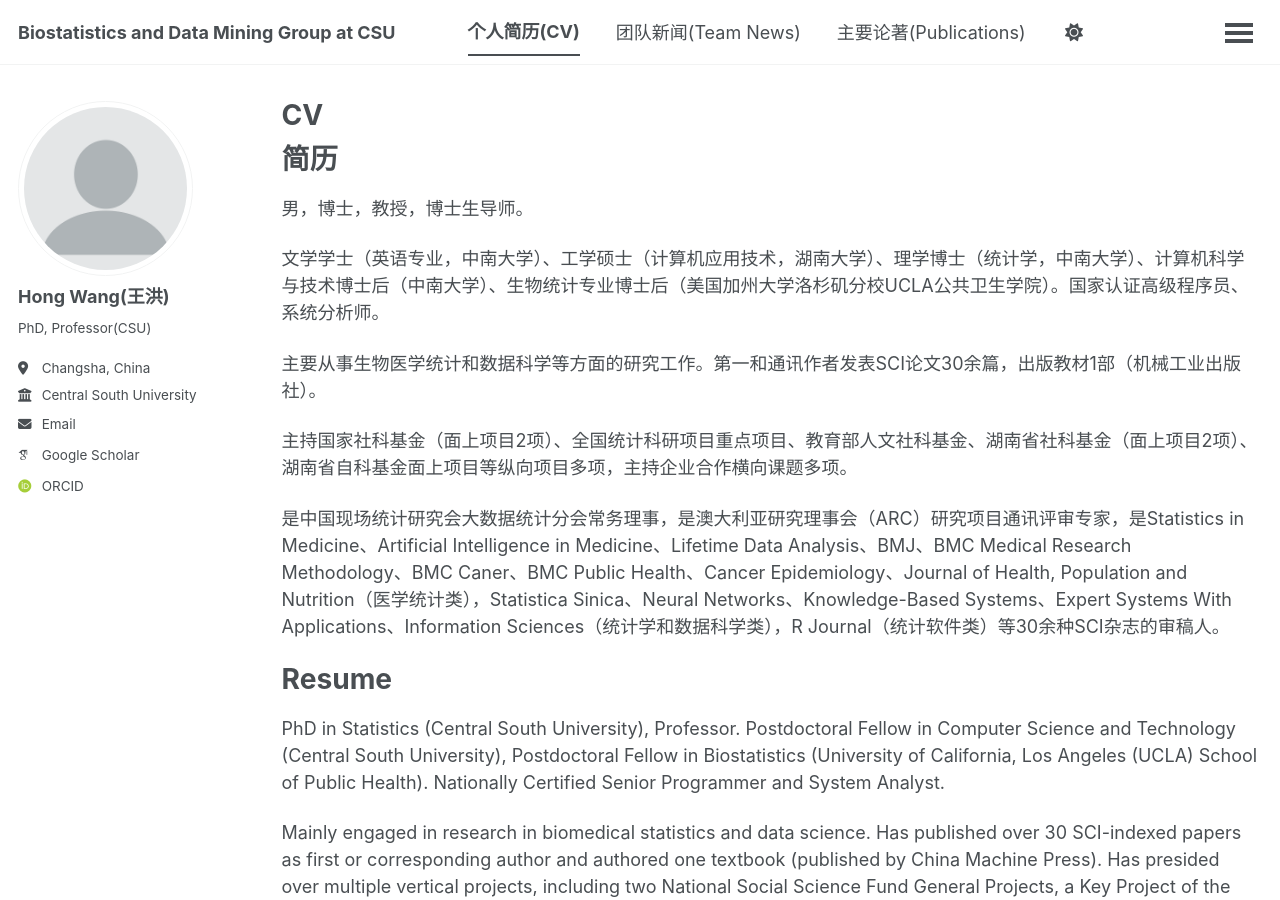
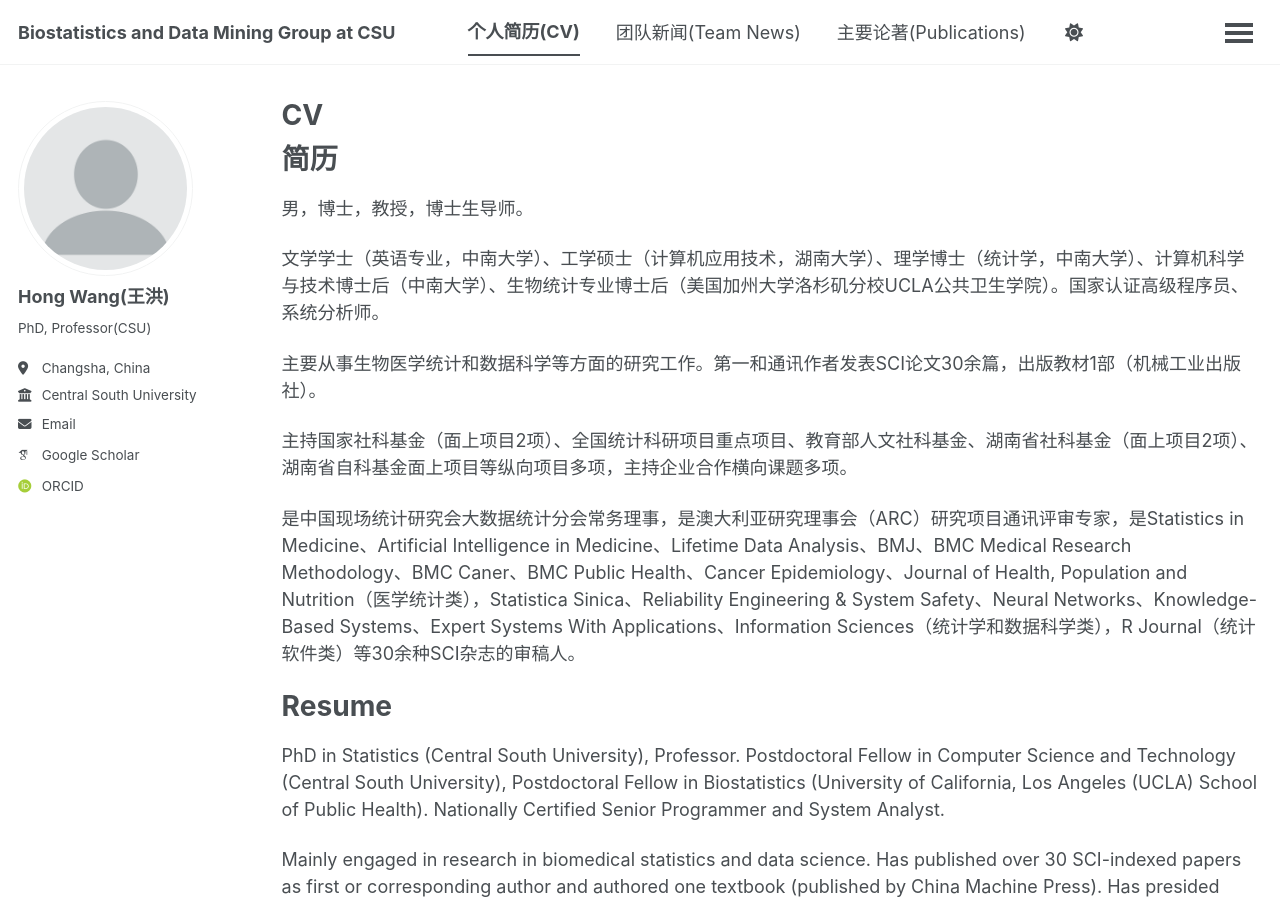
Before and after one commit to whcsu/whcsu.github.io, a Jekyll site: the page built from _pages/cv.md, in a window 1280 px wide and 900 px high. Built offline with Jekyll 4.4.1, drawn with Linux system fonts in a browser that asks for light colours; some web fonts are replaced; a script bundle is joined from its source files by our own code; library files that are not in the unit come from our copies.

Commit message:
Update cv.md

```diff
--- a/_pages/cv.md
+++ b/_pages/cv.md
@@ -19,7 +19,7 @@ redirect_from:
 
 主持国家社科基金（面上项目2项）、全国统计科研项目重点项目、教育部人文社科基金、湖南省社科基金（面上项目2项）、湖南省自科基金面上项目等纵向项目多项，主持企业合作横向课题多项。
 
-是中国现场统计研究会大数据统计分会常务理事，是澳大利亚研究理事会（ARC）研究项目通讯评审专家，是Statistics in Medicine、Artificial Intelligence in Medicine、Lifetime Data Analysis、BMJ、BMC Medical Research Methodology、BMC Caner、BMC Public Health、Cancer Epidemiology、Journal of Health, Population and Nutrition（医学统计类），Statistica Sinica、Neural Networks、Knowledge-Based Systems、Expert Systems With Applications、Information Sciences（统计学和数据科学类），R Journal（统计软件类）等30余种SCI杂志的审稿人。
+是中国现场统计研究会大数据统计分会常务理事，是澳大利亚研究理事会（ARC）研究项目通讯评审专家，是Statistics in Medicine、Artificial Intelligence in Medicine、Lifetime Data Analysis、BMJ、BMC Medical Research Methodology、BMC Caner、BMC Public Health、Cancer Epidemiology、Journal of Health, Population and Nutrition（医学统计类），Statistica Sinica、Reliability Engineering & System Safety、Neural Networks、Knowledge-Based Systems、Expert Systems With Applications、Information Sciences（统计学和数据科学类），R Journal（统计软件类）等30余种SCI杂志的审稿人。
 
 Resume
 ======
```
